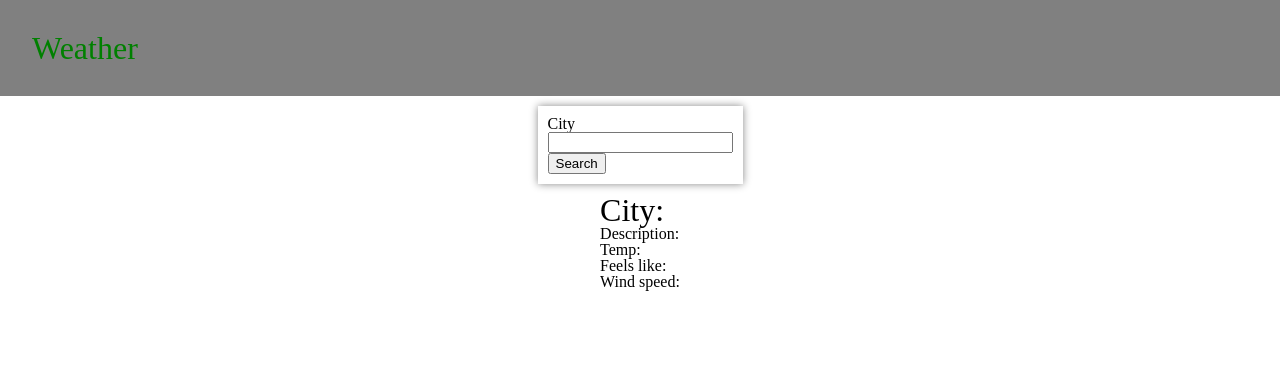
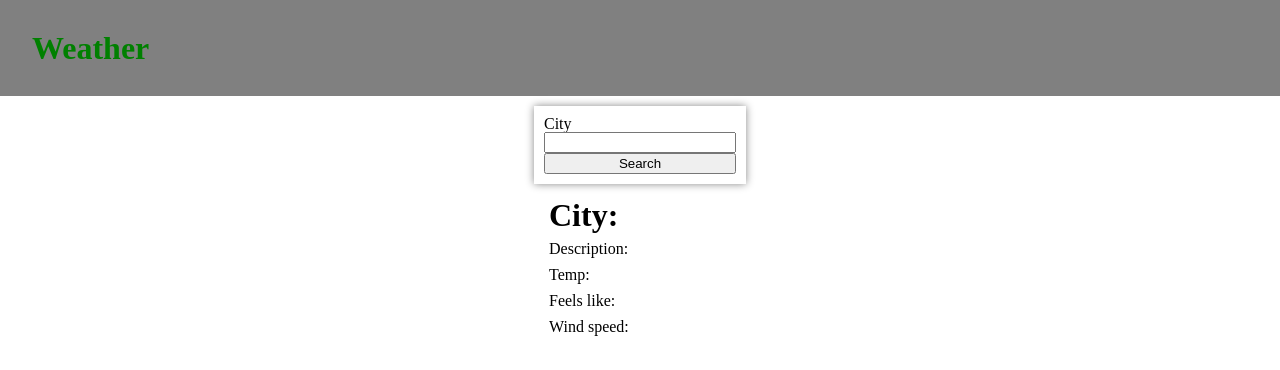
Before and after one commit to JustinJeoJones/AngularWeatherAPI, an Angular app in the folder my-app/: page / in a window 1280 px wide. Shown: the top 370 px of the page. Built offline with nearby package versions, Linux system fonts and the light colour scheme.

Commit message:
updated css. looks a little better but not great. need to figure out the icon

```diff
--- a/my-app/src/app/app.component.css
+++ b/my-app/src/app/app.component.css
@@ -5,15 +5,17 @@
 }
 
 app-form{
+    display: flex;
+    flex-direction: column;
     box-shadow: 0px 0px 8px #888888;
     padding: 10px;
     margin: 10px;
+    width: 15%;
 }
 
 app-result{
     display: flex;
     flex-direction: column;
-    align-items: flex-start;
-    justify-content: left;
     text-align: left;
+    width: 15%;
 }
--- a/my-app/src/app/form/form.component.html
+++ b/my-app/src/app/form/form.component.html
@@ -1,4 +1,3 @@
 <p>City</p>
 <input (keyup)="onKey($event)">
-<br>
 <button (click)="onClick()">Search</button>
--- a/my-app/src/app/header/header.component.css
+++ b/my-app/src/app/header/header.component.css
@@ -3,4 +3,5 @@ p{
     padding: 1em;
     background-color: grey;
     font-size: 2em;
+    font-weight: bold;
 }
--- a/my-app/src/app/result/result.component.css
+++ b/my-app/src/app/result/result.component.css
@@ -1,3 +1,7 @@
 h1{
     font-size: 2em;
+    padding: 5px;
 }
+p {
+    padding: 5px;
+}
--- a/my-app/src/styles.css
+++ b/my-app/src/styles.css
@@ -20,7 +20,7 @@ time, mark, audio, video {
 	padding: 0;
 	border: 0;
 	font-size: 100%;
-	font: inherit;
+	font: Serif; /*edited*/
 	vertical-align: baseline;
 }
 /* HTML5 display-role reset for older browsers */
```
